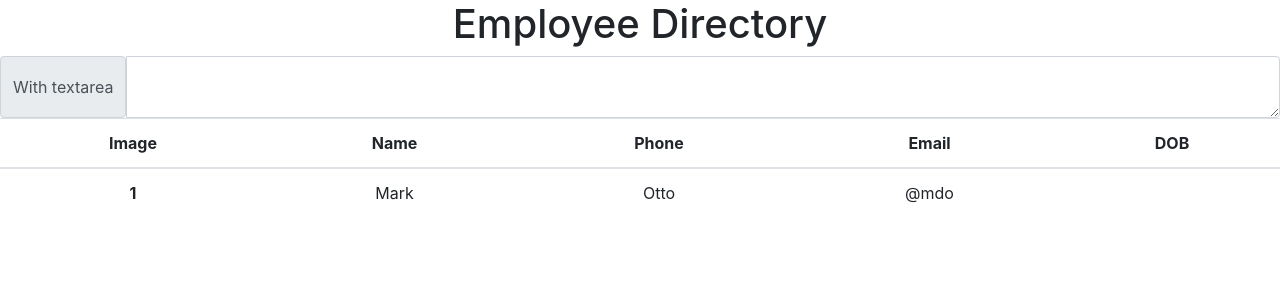
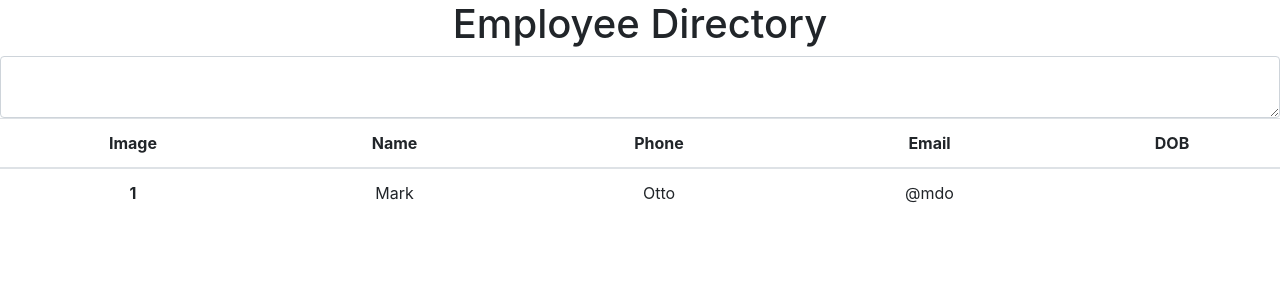
Before and after one commit to ihm57511/employee-directory, a React (Create React App) app: page / in a window 1280 px wide. Shown: the top 300 px of the page. Built offline with nearby package versions, Linux system fonts and the light colour scheme.

Commit message:
adjusted search to remove aditional text area

```diff
--- a/src/components/Search/index.js
+++ b/src/components/Search/index.js
@@ -4,8 +4,7 @@ const Search = () => {
   return (
     <>
       <div class="input-group">
-        <span class="input-group-text">With textarea</span>
-        <textarea class="form-control" aria-label="With textarea"></textarea>
+        <textarea class="form-control"></textarea>
       </div>
     </>
   );
```
